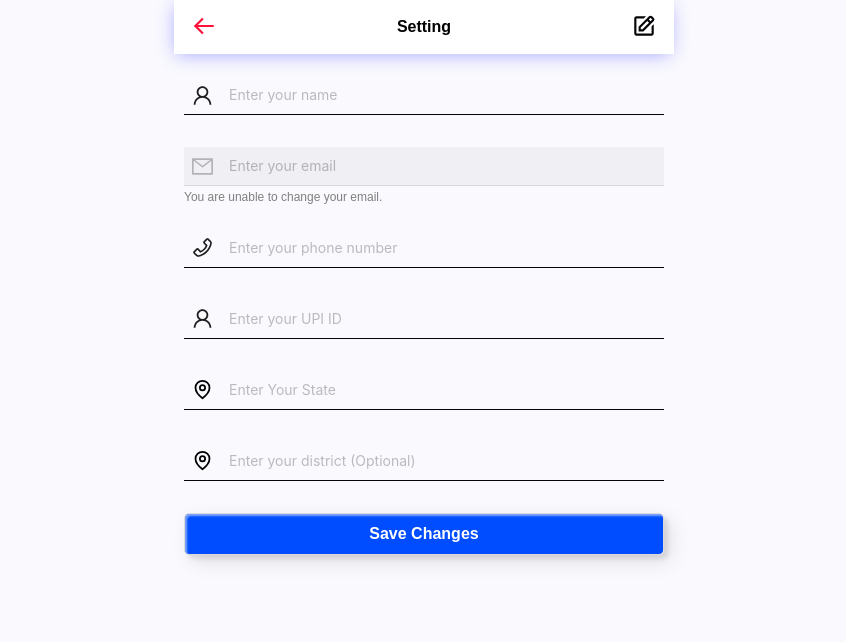
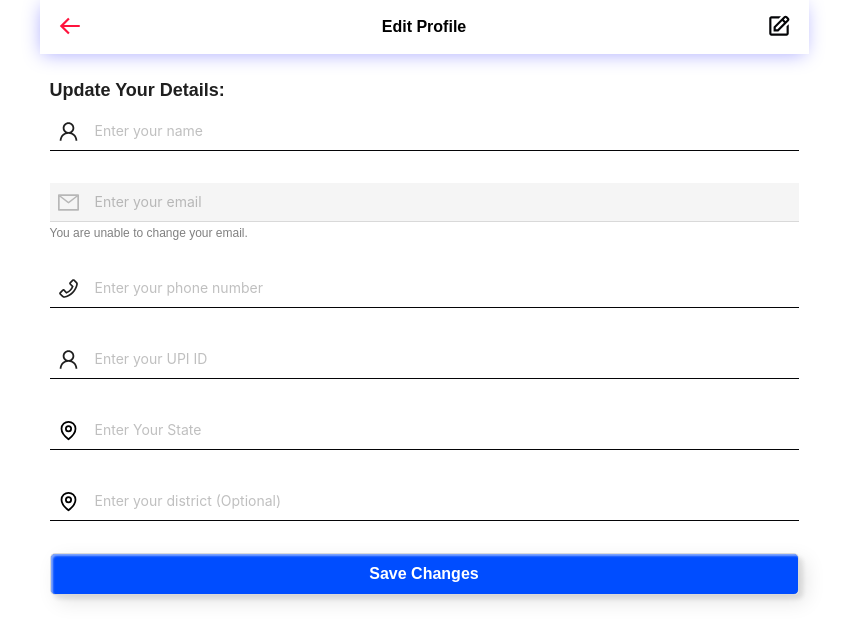
Before and after one commit to ewq3666/frontend, a React (Create React App) app: page /editprofile in a window 1280 px wide. Shown: the top 642 px of the page, without its empty margins (216-1062 px from the left). Built offline with nearby package versions, Linux system fonts and the light colour scheme; no server answers; sample sign-in values are in the browser's storage.

Commit message:
Edit user details functionality and UI upgrade.

```diff
--- a/src/Components/CommonInput/styles.scss
+++ b/src/Components/CommonInput/styles.scss
@@ -51,7 +51,7 @@
 }
 .disabled-message {
     margin-top: -30px;
-    margin-bottom: 22px;
+    margin-bottom: 26px;
     font-size: 12px;
     color: gray;
 }
--- a/src/Style/globalStyles.scss
+++ b/src/Style/globalStyles.scss
@@ -8,9 +8,9 @@
     font-family: 'Rubik', sans-serif;
 }
 
-body {
-    background: #5252f508;
-}
+// body {
+//     background: #5252f508;
+// }
 
 .layout-main-container {
     width: 769px;
--- a/src/pages/EditProfile/EditProfile.jsx
+++ b/src/pages/EditProfile/EditProfile.jsx
@@ -57,11 +57,12 @@ const EditProfile = () => {
       <div className="edit-profile-content">
         <div className="common-title yellow-title">
           <div className='left-section' onClick={() => goBack()}> <BiArrowBack /></div>
-          <h1>Setting</h1>
+          <h1>Edit Profile</h1>
           <div className='right-section'> <BiEdit /></div>
         </div>
         <div className="edit-profile-form">
           <Form name="edit-profile-form" onFinish={onFinish} form={form}>
+            <h1>Update Your Details:</h1>
             {editUserFormFields.map((data, index) => {
               return (
                 <CommonInput props={data} index={index} />
--- a/src/pages/EditProfile/styles.scss
+++ b/src/pages/EditProfile/styles.scss
@@ -1,14 +1,9 @@
 .edit-profile-container {
-    display: flex;
-    justify-content: center;
-    align-items: center;
-    height: 100vh;
-
     .edit-profile-content {
       display: flex;
       flex-direction: column;
-      width: 100%;
-      max-width: 500px;
+      width: 769px;
+      margin: 0px auto;
       border-radius: 5px;
       text-align: center;
       height: 100%;
@@ -32,6 +27,18 @@
         display: flex;
         flex-direction: column;
         text-align: left;
+        h1 {
+          margin-bottom: 8px;
+          font-size: 18px;
+        }
       }
     }
   }
+
+  @media screen and (max-width: 480px) {
+    .edit-profile-container {
+      .edit-profile-content {
+        width: 100%;
+      }
+    }
+  }
```
